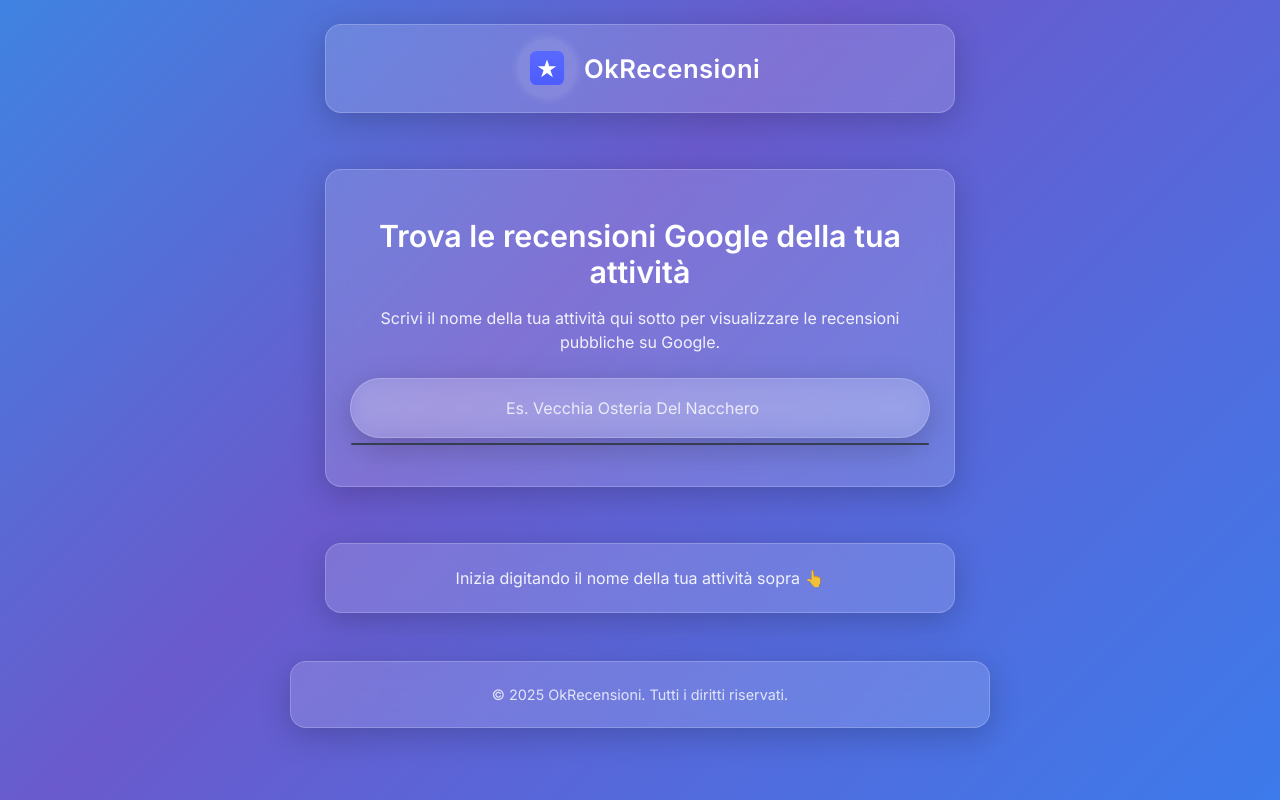
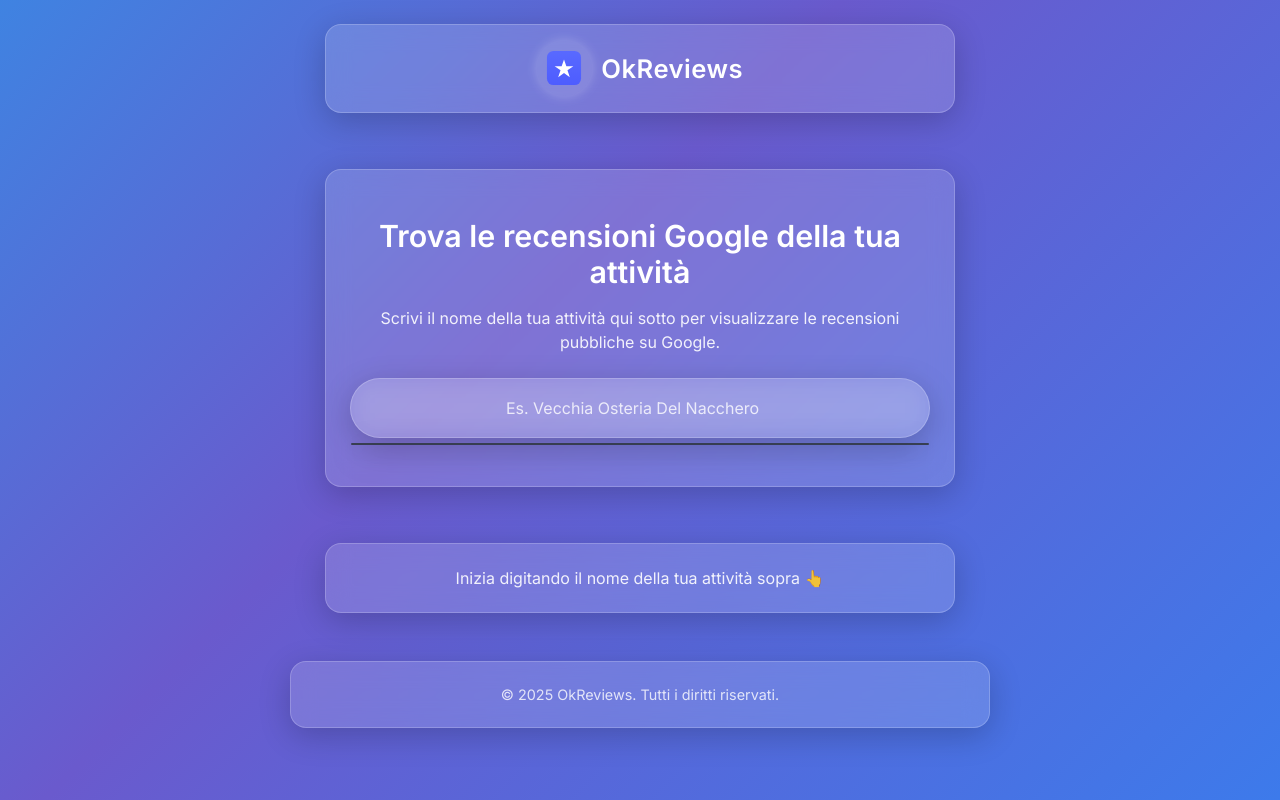
Before and after one commit to iosif-castrucci-hub/OkRecensioni, a plain HTML site: page index.html in a window 1280 px wide. Drawn offline with Linux system fonts and the light colour scheme; some packages are replaced by stand-ins of ours.

Commit message:
Update index.html

```diff
--- a/index.html
+++ b/index.html
@@ -3,7 +3,7 @@
 <head>
   <meta charset="UTF-8" />
   <meta name="viewport" content="width=device-width, initial-scale=1.0" />
-  <title>OkRecensioni - Trova le recensioni Google della tua attività</title>
+  <title>OkReviews - Trova le recensioni Google della tua attività</title>
   <link rel="stylesheet" href="style.css" />
   <link href="https://fonts.googleapis.com/css2?family=Inter:wght@400;600&display=swap" rel="stylesheet">
 </head>
@@ -26,7 +26,7 @@
             </g>
           </svg>
         </div>
-        <h1 class="brand-name">OkRecensioni</h1>
+        <h1 class="brand-name">OkReviews</h1>
       </div>
     </nav>
 
@@ -53,7 +53,7 @@
     </section>
 
     <footer class="footer glass">
-      <p>© 2025 OkRecensioni. Tutti i diritti riservati.</p>
+      <p>© 2025 OkReviews. Tutti i diritti riservati.</p>
     </footer>
   </div>
 
```
